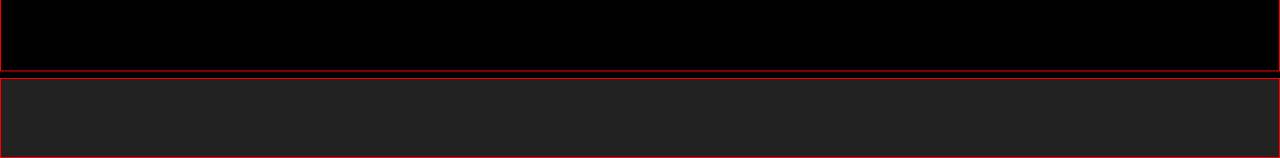
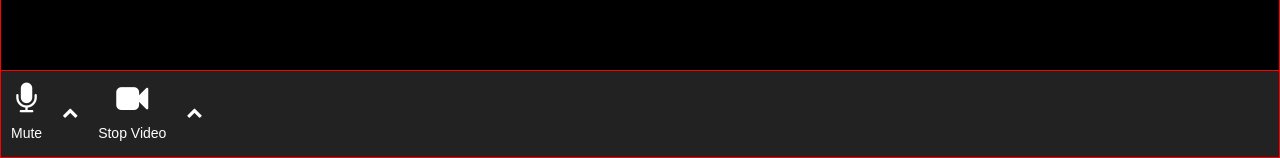
Before and after one commit to vi-ser/html-css-zoom, a plain HTML site: page index.html in a window 1280 px wide. Shown: the part 642-800 px from the top of the page. Drawn offline with Linux system fonts and the light colour scheme.

Commit message:
conclusa parte sinistra bottom bar

```diff
--- a/css/style.css
+++ b/css/style.css
@@ -118,16 +118,46 @@ main .container .person .username .name {
 
 /* bottom bar */
 .bottom-bar {
-    height: 80px;
+    /* height: 40px; */
     border: 1px solid red;
     /* test */
+
+    display: flex;
+    justify-content: space-between;
+    align-items: center;
+
+    padding: 12px 10px 16px;
 
     background-color: #222222;
     width: 100vw;
     position: fixed;
     bottom: 0;
     left: 0;
-
 }
 
+.group {
+    display: flex;
+    gap: 20px;
+
+    color: white;
+}
+
+.bottom-bar .icon-option {
+    display: flex;
+    align-items: center;
+    gap: 20px;
+}
+
+.bottom-bar .icon {
+    display: flex;
+    flex-direction: column;
+    align-items: center;
+    gap: 10px
+}
+
+.bottom-bar .label {
+    font-size: 14px;
+}
+
+
 /* fine bottom bar */
--- a/index.html
+++ b/index.html
@@ -15,6 +15,7 @@
 
 <body>
     <main>
+        <!-- opzioni in alto a destra -->
         <div class="options">
             <div class="speaker-view">
                 <i class="fa fa-th" aria-hidden="true"></i>
@@ -25,6 +26,7 @@
                 <i class="fa fa-arrows-alt" aria-hidden="true"></i>
             </div>
         </div>
+        <!-- fine opzioni in alto a destra -->
         <!-- gruppo di utenti -->
         <div class="container">
             <!-- utente -->
@@ -336,11 +338,38 @@
             </div>
 
         </div>
+        <!-- fine gruppo di utenti -->
     </main>
+    <!-- bottom bar -->
+    <div class="bottom-bar">
+        <!-- gruppo a sinistra -->
+        <div class="left group">
+            <div class="icon-option">
+                <div class="icon">
+                    <i class="fa fa-microphone fa-2x" aria-hidden="true"></i>
+                    <span class="label">Mute</span>
+                </div>
+                <i class="fa fa-chevron-up" aria-hidden="true"></i>
+            </div>
 
-    <div class="bottom-bar">
+            <div class="icon-option">
+                <div class="icon">
+                    <i class="fa fa-video-camera fa-2x" aria-hidden="true"></i>
+                    <span class="label">Stop Video</span>
+                </div>
+                <i class="fa fa-chevron-up" aria-hidden="true"></i>
+            </div>
+        </div>
 
+        <!-- gruppo centrale -->
+
+
+        <!-- end-meeting button -->
+        <div class="end">
+
+        </div>
     </div>
+    <!-- fine bottom bar -->
 </body>
 
 </html>
```
